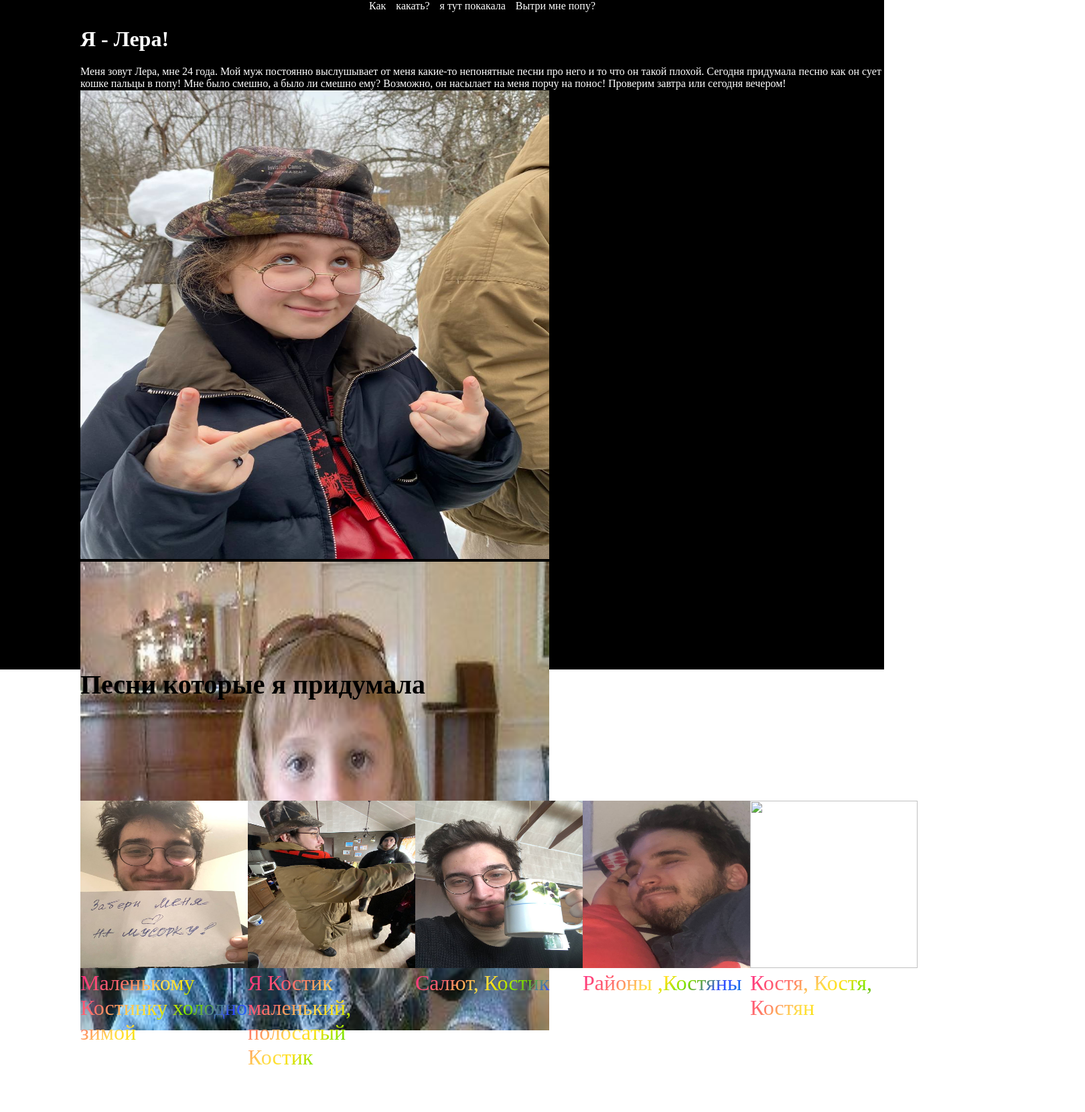
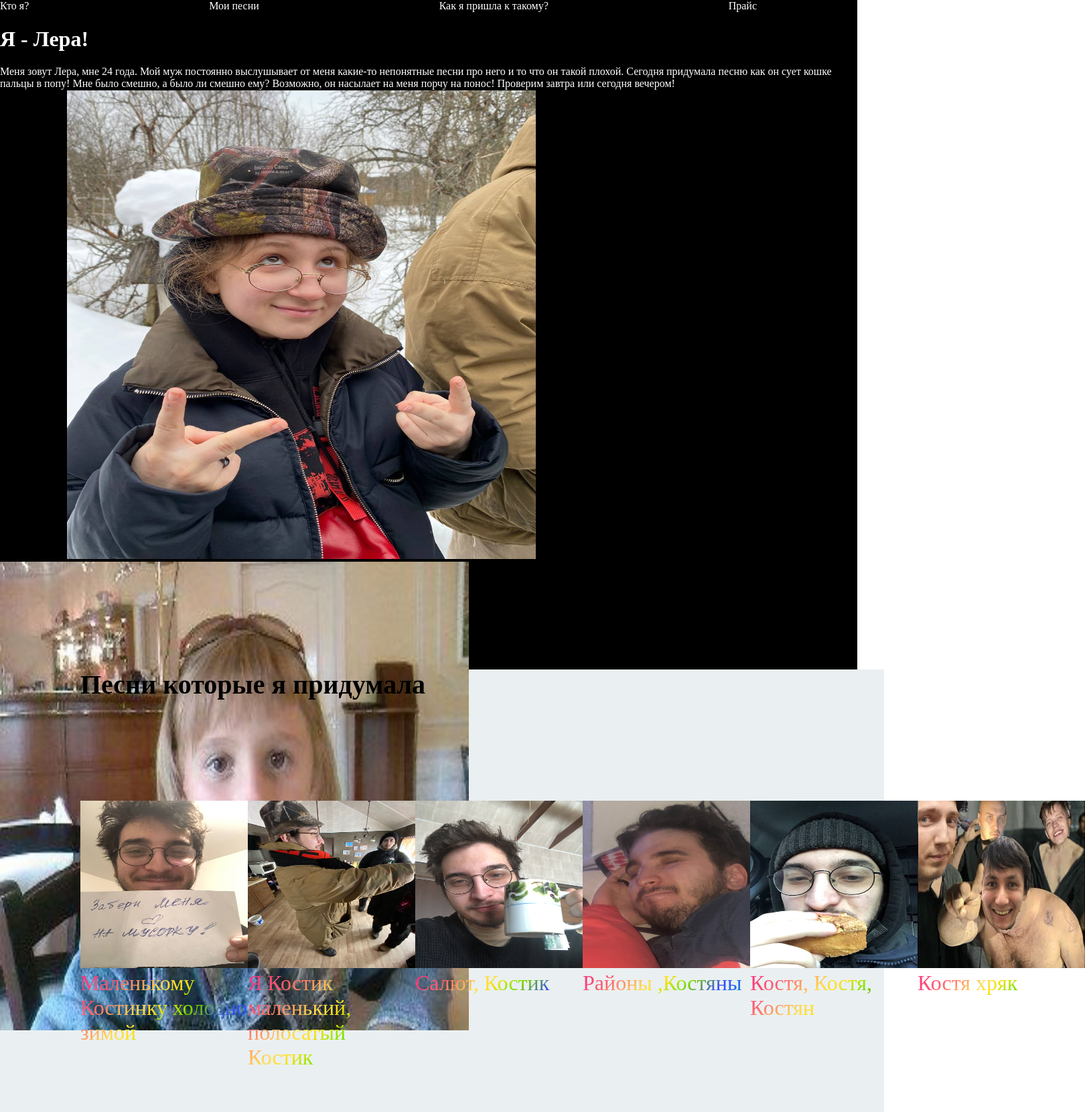
Before and after one commit to Gosod/lera-stop_popping, a plain HTML site: page index.html in a window 1280 px wide. Shown: the top 1661 px of the page at 67% size, 1620 px wide, since content can reach past the window. Drawn offline with Linux system fonts and the light colour scheme.

Commit message:
Add files via upload

```diff
--- a/index.html
+++ b/index.html
@@ -15,29 +15,29 @@
         <header class="header">
             <nav class="navigation">
                 <ul class="navigation_list">
-                    <li class="navigation_item">Как</li>
-                    <li class="navigation_item">какать?</li>
-                    <li class="navigation_item">я тут покакала</li>
-                    <li class="navigation_item">Вытри мне попу? </li>
+                    <li class="navigation_item">Кто я?</li>
+                    <li class="navigation_item">Мои песни</li>
+                    <li class="navigation_item">Как я пришла к такому?</li>
+                    <li class="navigation_item"> Прайс </li>
                 </ul>
             </nav>
             <h1 class="title"> Я - Лера! </h1>
             <p class="text"> Меня зовут Лера, мне 24 года. Мой муж постоянно выслушывает от меня какие-то непонятные песни про него и
                 то что он такой плохой. Сегодня придумала песню как он сует кошке пальцы в попу! Мне было смешно, а было
                 ли смешно ему? Возможно, он насылает на меня порчу на понос! Проверим завтра или сегодня вечером!</p>
-            <img src="../img/photo_2022-03-20_16-25-14.jpg" alt="это я" class="header_img">
-            <img src="../img/photo_2022-03-09_20-47-09.jpg" alt="'Dj Lerok" class="header_img_sec">
+            <img src="./img/photo_2022-03-20_16-25-14.jpg" alt="это я" class="header_img">
+            <img src="./img/photo_2022-03-09_20-47-09.jpg" alt="'Dj Lerok" class="header_img_sec">
         </header>
-
         <section class="song">
             <div class="song_wrapper">
             <h2 class="song_title"> Песни которые я придумала</h2>
             <ul class="song_list">
-                <li class="song_item"> <img src="../img/kasstyan.jpg" alt="" class="song_img"> <p class="song_item_text"> Маленькому Костинку холодно зимой</p></li>
-                <li class="song_item"> <img src="../img/kasstyan2.jpg" alt=""class="song_img" ><p class="song_item_text">Я Костик маленький, полосатый Костик</p</li>
-                <li class="song_item"> <img src="../img/kasstyan3,jpg.jpg" alt="" class="song_img" > <p class="song_item_text">Салют, Костик</p></li>
-                <li class="song_item"> <img src="../img/kasstyan4,jpg.jpg" alt="" class="song_img" > <p class="song_item_text"> Районы ,Костяны </p> </li>
-                <li class="song_item"> <img src="..//img/kasstyan4.jpg" alt="" class="song_img" ><p class="song_item_text"> Костя, Костя, Костян </p> </li>
+                <li class="song_item"> <img src="./img/kasstyan.jpg" alt="" class="song_img"> <p class="song_item_text"> Маленькому Костинку холодно зимой</p></li>
+                <li class="song_item"> <img src="./img/kasstyan2.jpg" alt=""class="song_img" ><p class="song_item_text">Я Костик маленький, полосатый Костик</p</li>
+                <li class="song_item"> <img src="./img/kasstyan3,jpg.jpg" alt="" class="song_img" > <p class="song_item_text">Салют, Костик</p></li>
+                <li class="song_item"> <img src="./img/kasstyan4,jpg.jpg" alt="" class="song_img" > <p class="song_item_text"> Районы ,Костяны </p> </li>
+                <li class="song_item"> <img src="./img/kasstyan4.jpg" alt="" class="song_img" ><p class="song_item_text"> Костя, Костя, Костян </p> </li>
+                <li class="song_item"> <img src="./img/костяхряк.jpg" alt="" class="song_img" ><p class="song_item_text"> Костя хряк </p> </li>
             </ul>
         </div>
         </section>
--- a/main.css
+++ b/main.css
@@ -357,7 +357,7 @@ template {
 .wrapper {
     min-width: 1200px;
     min-height: auto;
-    padding: 0px;
+    background: #000;
     margin: 0px;
 }
 
@@ -370,17 +370,13 @@ ul li {
 .header {
     min-width: 1200px;
     height: 1000px;
-    background: #000;
-    padding-left: 120px;
+
 }
 
 .navigation_list {
     display: flex;
-    justify-content: center;
-}
-
-.navigation_item {
-    margin-right: 15px;
+    justify-content: space-between;
+    padding-right: 150px;
 
 }
 
@@ -398,13 +394,15 @@ ul li {
 }
 
 .header_img{
-  margin-right: 100px;
+  padding-left: 100px;
+  margin-right: 160px;
 }
 
 .song {
   padding-left: 120px;
   min-width: 1200px;
   height: 970px;
+  background-color: #eaf0f1;
 }
 
 .song_list {
```
Also changed, not shown: img/костяхряк.jpg (added).
